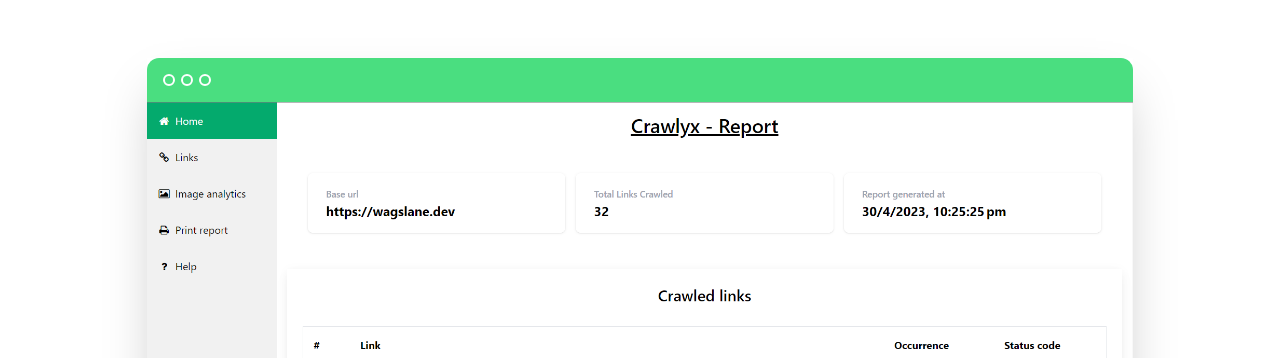
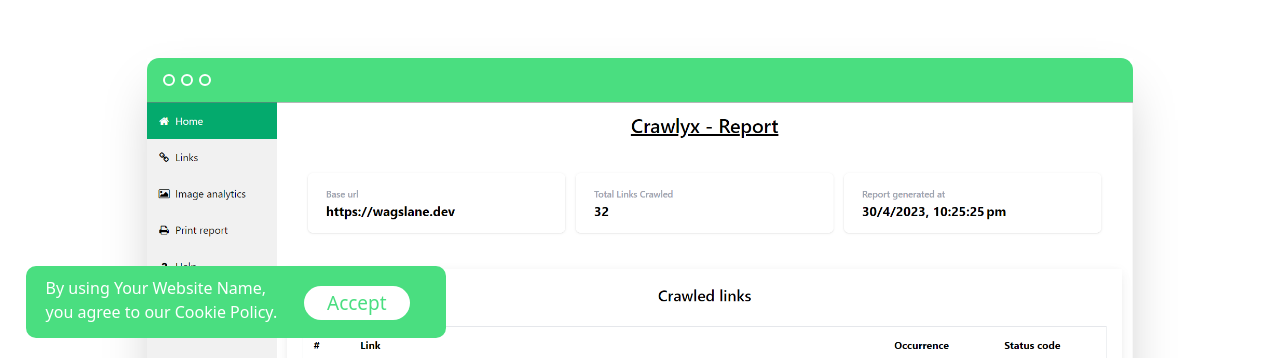
Before and after one commit to theritikchoure/crawlyx, a website: page docs/index.html in a window 1280 px wide. Shown: the part 442-800 px from the top of the page. Drawn offline with nearby package versions, Linux system fonts and the light colour scheme.

Commit message:
feat: cookie consent modal

```diff
--- /dev/null
+++ b/docs/assets/js/index.js
@@ -0,0 +1,14 @@
+let cookieModal = document.getElementById('cookie-modal');
+let cookieBtn = document.getElementById('cookie-accept');
+
+window.onload = () => {
+    let cookieConsent = localStorage.getItem('cookie-accept');
+    if(JSON.parse(cookieConsent)) {
+        cookieModal.classList.add('hidden');
+    }
+}
+
+cookieBtn.onclick = function() {
+    localStorage.setItem('cookie-accept', true);
+    cookieModal.classList.add('hidden');
+}
--- a/docs/assets/styles/index.css
+++ b/docs/assets/styles/index.css
@@ -0,0 +1,33 @@
+.cookie{
+	width: 420px;
+    height: 72px;
+    background-color: #4ade80;
+    position: fixed;
+    bottom: 20px;
+    border-radius: 10px;
+	left: 2%;
+	padding: 10px 20px;
+}
+
+.cookie .txt{
+	float: left;
+    width: 65%;
+}
+.txt p{
+	color:#fff;
+}
+
+.cookie .accept {
+    background-color: #fff;
+    color: #4ade80 !important;
+    border-radius: 32px;
+    padding: 3px 23px;
+    /* align-self: center; */
+    font-size: 19px;
+    margin-top: 2.5%;
+    margin-left: 3%;
+
+}
+.cookie .accept:hover {
+	cursor: pointer;
+}
--- a/docs/index.html
+++ b/docs/index.html
@@ -10,6 +10,7 @@
     <link rel="icon" type="image/x-icon" href="./assets/images/crawlyx-fav.png" />
     <link rel="stylesheet" href="https://cdnjs.cloudflare.com/ajax/libs/font-awesome/4.7.0/css/font-awesome.min.css">
     <script src="https://cdn.tailwindcss.com"></script>
+    <link rel="stylesheet" href="assets/styles/index.css">
 </head>
 
 <body>
@@ -67,6 +68,20 @@
         </div>
     </section>
 
+    <section class="cookie" id="cookie-modal">
+        <div class="txt">
+           <p class="">
+              By using Your Website Name,<br>
+              you agree to our <a href="#" target="_blanck">Cookie Policy.</a>
+           </p>
+        </div>
+        <div>
+           <button class="btn accept" id="cookie-accept">Accept</button>
+        </div>
+     </section>
+
+     <script src="assets/js/index.js"></script>
+
 </body>
 
 </html>
```
Also changed, not shown: docs/documentation.html (+5 -2 lines).
